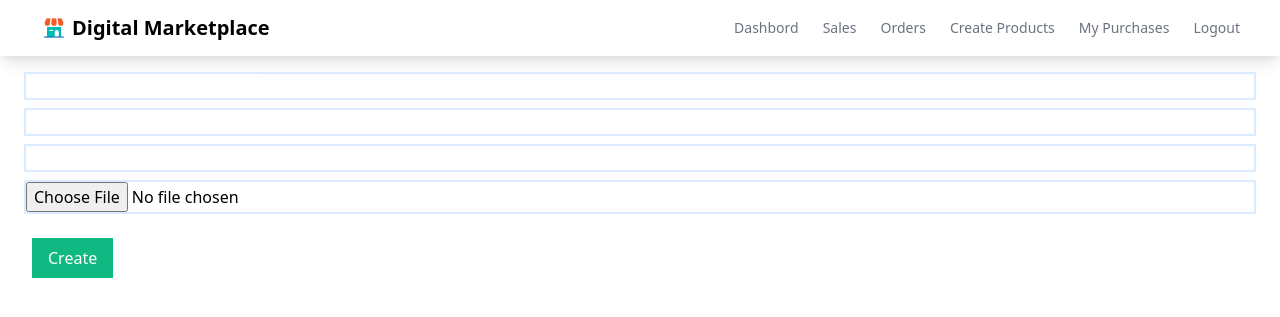
After one commit to RalitsaTerzieva/digital-market-place, a Django app: page /create/ in a window 1280 px wide. The commit adds this page. Shown: the top 317 px of the page. Run offline with Django 4.2, Linux system fonts and the light colour scheme.

Commit message:
Add create product logic

```diff
--- /dev/null
+++ b/marketplace/digitalmarket/forms.py
@@ -0,0 +1,7 @@
+from django import forms
+from .models import Product
+
+class ProductForm(forms.ModelForm):
+    class Meta:
+        model = Product
+        fields = ['name','description','price','file']
--- /dev/null
+++ b/marketplace/digitalmarket/templates/digitalmarket/create_product.html
@@ -0,0 +1,15 @@
+{% extends "digitalmarket/base.html" %}
+
+{% block content %}
+<form method='POST' class='m-4' enctype='multipart/form-data'>
+    {% csrf_token %}
+    <div class='border-solid border-2 border-blue-100 m-2'>
+        {{ form.name }}
+    </div>
+    <div class='border-solid border-2 border-blue-100 m-2'>{{ form.description }}</div>
+    <div class='border-solid border-2 border-blue-100 m-2'>{{ form.price }}</div>
+    <div class='border-solid border-2 border-blue-100 m-2'>{{ form.file }}</div>
+    <button type='submit' class='bg-green-500 text-white px-4 py-2 m-4'>Create</button>
+</form>
+
+{% endblock %}
--- a/marketplace/digitalmarket/templates/digitalmarket/index.html
+++ b/marketplace/digitalmarket/templates/digitalmarket/index.html
@@ -3,7 +3,7 @@
 
 {% block content %}
 
-       <div class='product-container flex'>
+       <div class='product-container flex flex-wrap'>
               {% for product in object_list %}
               <div class='product shadow-lg w-1/4 rounded-lg m-10'>
                      <div class='product-image'>
--- a/marketplace/digitalmarket/urls.py
+++ b/marketplace/digitalmarket/urls.py
@@ -1,6 +1,6 @@
 
 from django.urls import path
-from .views import IndexView, ProductDetailView,payment_success_view,payment_failed_view,create_checkout_session
+from .views import IndexView, ProductDetailView,ProductFormView,payment_success_view,payment_failed_view,create_checkout_session
 
 urlpatterns = [
     path("",IndexView.as_view(),name="index"),
@@ -8,4 +8,5 @@ urlpatterns = [
     path("success/",payment_success_view,name="success"),
     path("failed/",payment_failed_view,name='failed'),
     path("api/checkout-session/<int:id>/",create_checkout_session,name='api_checkout_session'),
+    path("create/",ProductFormView.as_view(), name='create'),
 ]
--- a/marketplace/digitalmarket/views.py
+++ b/marketplace/digitalmarket/views.py
@@ -1,12 +1,14 @@
 from django.shortcuts import get_object_or_404, render
 from django.urls import reverse
 
+from django.views.generic.edit import CreateView
 from django.views.generic.detail import DetailView
 from django.views.generic import ListView
 from django.conf import settings
 from django.http import JsonResponse, HttpResponseNotFound
 from django.views.decorators.csrf import csrf_exempt
 from .models import Product, OrderDetail
+from .forms import ProductForm
 
 import stripe
 stripe.api_version = "2020-08-27"
@@ -26,6 +28,14 @@ class ProductDetailView(DetailView):
         context["secret_publish_key"] = settings.STRIPE_PUBLISHABLE_KEY
         return context
 
+
+class ProductFormView(CreateView):
+    template_name = "digitalmarket/create_product.html"
+    form_class = ProductForm
+    success_url = "/create/"
+
+    # def form_valid(self, form):
+    #     return super().form_valid(form)
 
 @csrf_exempt
 def create_checkout_session(request,id):
```
